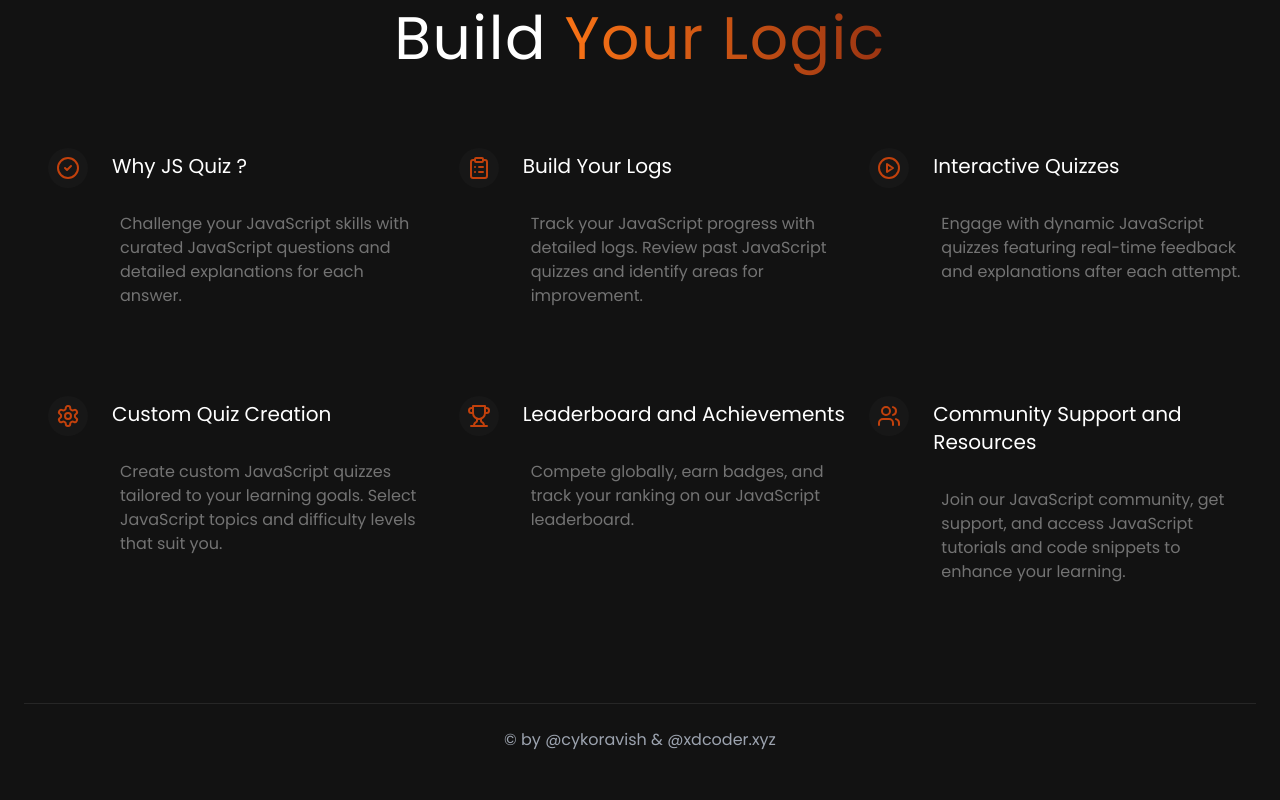
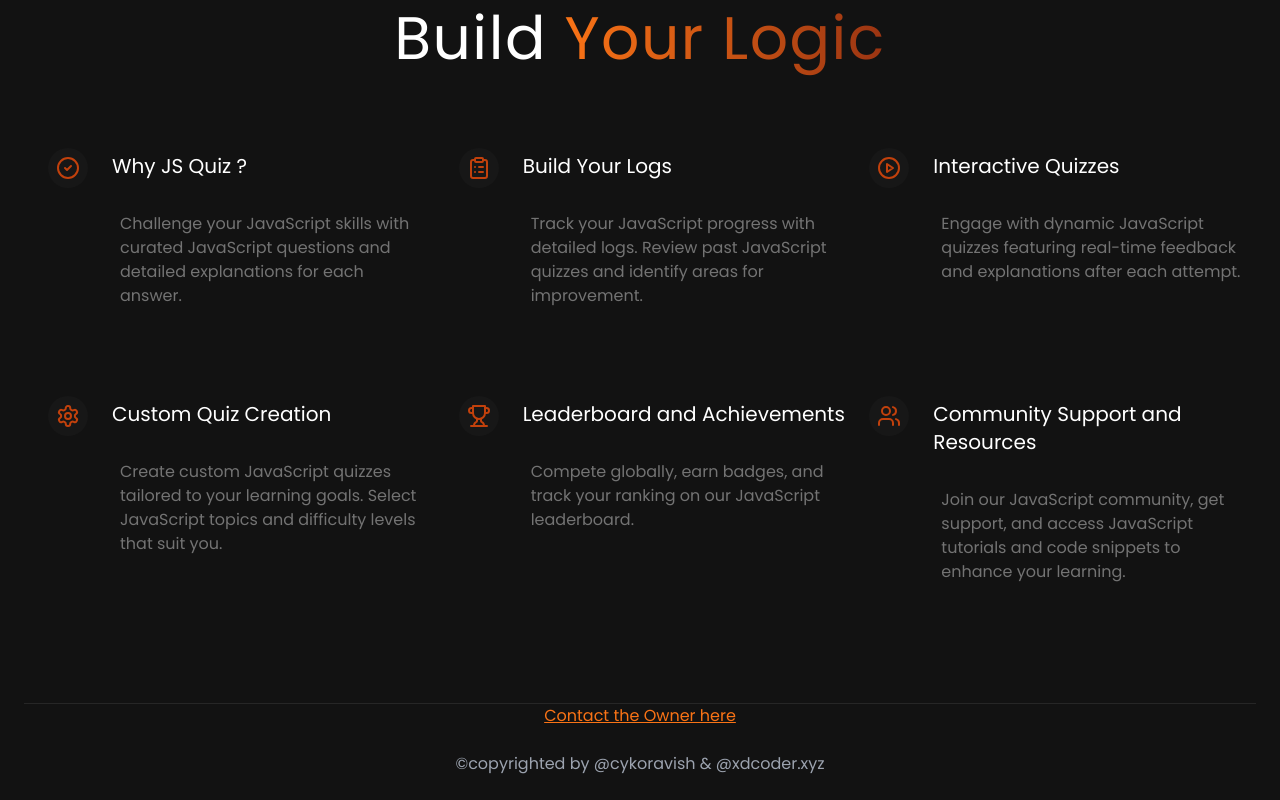
Before and after one commit to imadityaxd/jsuqiz, a React (Vite) app in the folder frontend/: page / in a window 1280 px wide. Shown: the part 981-1781 px from the top of the page. Before the commit the page ends 1757 px from the top, so only its background shows below. Built offline with nearby package versions, Linux system fonts and the light colour scheme.

Commit message:
add owners instagram

```diff
--- a/frontend/src/pages/Home.jsx
+++ b/frontend/src/pages/Home.jsx
@@ -1,4 +1,4 @@
-import { NavLink } from "react-router-dom";
+import { Link, NavLink } from "react-router-dom";
 import quiz1 from "../assets/quiz1.png";
 import quiz2 from "../assets/quiz2.png";
 import FeaturesSection from "../components/Features";
@@ -39,8 +39,21 @@ export const Home = () => {
         </div>
       </div>
       <FeaturesSection />
+      <div className="flex justify-center">
+        <a
+          href="https://www.instagram.com/web________developer"
+          target="_blank"
+          rel="noopener noreferrer"
+          className="text-orange-500 underline hover:text-orange-700"
+        >
+          Contact the Owner here
+        </a>
+      </div>
+
       <footer className="py-6">
-        <h1 className="text-center text-gray-400">&copy; by @cykoravish & @xdcoder.xyz</h1>
+        <h1 className="text-center text-gray-400">
+          &copy;copyrighted by @cykoravish & @xdcoder.xyz
+        </h1>
       </footer>
     </div>
   );
```
